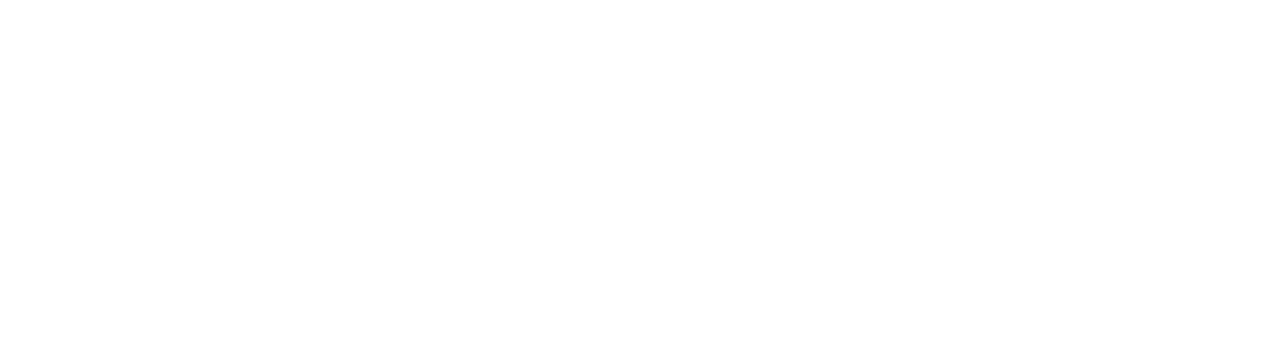
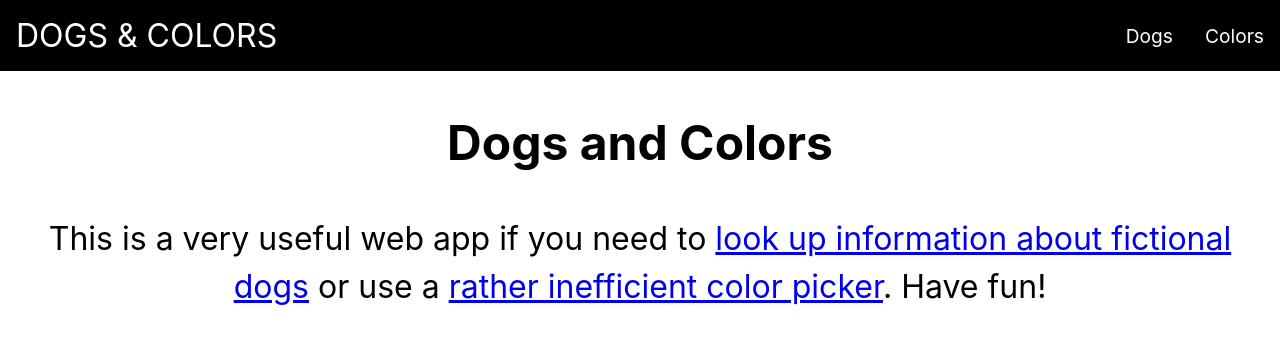
Before and after one commit to Lactantius/react-dogs-colors, a React (Create React App) app: page / in a window 1280 px wide. Before the commit this address had no page. Shown: the top 344 px of the page. Built offline with nearby package versions, Linux system fonts and the light colour scheme.

Commit message:
Add home and navbar

```diff
--- a/src/App.css
+++ b/src/App.css
@@ -43,6 +43,10 @@
   margin-bottom: 3rem;
 }
 
+h1 {
+  font-size: 4rem;
+}
+
 h2 {
   font-size: 3rem;
 }
--- a/src/App.tsx
+++ b/src/App.tsx
@@ -5,6 +5,7 @@
 import { ColorData, AllProps } from "./types";
 
 import Router from "./Router";
+import NavBar from "./NavBar";
 
 function App({ dogs, colors }: AllProps) {
   const [colorList, setColorList] = useState(colors);
@@ -12,9 +13,12 @@
     setColorList((list) => [color, ...list]);
 
   return (
-    <BrowserRouter>
-      <Router dogs={dogs} colors={colorList} addColor={addColor} />
-    </BrowserRouter>
+    <>
+      <BrowserRouter>
+        <NavBar />
+        <Router dogs={dogs} colors={colorList} addColor={addColor} />
+      </BrowserRouter>
+    </>
   );
 }
 
--- /dev/null
+++ b/src/Home.css
@@ -0,0 +1,6 @@
+.Home {
+  text-align: center;
+  font-size: 2rem;
+  margin: 3rem;
+  line-height: 3rem;
+}
--- /dev/null
+++ b/src/Home.tsx
@@ -0,0 +1,19 @@
+import React from "react";
+import { Link } from "react-router-dom";
+
+import "./Home.css";
+
+function Home(): JSX.Element {
+  return (
+    <div className="Home">
+      <h2>Dogs and Colors</h2>
+      <p>
+        This is a very useful web app if you need to{" "}
+        <Link to="/dogs">look up information about fictional dogs</Link> or use
+        a <Link to="/colors">rather inefficient color picker</Link>. Have fun!
+      </p>
+    </div>
+  );
+}
+
+export default Home;
--- /dev/null
+++ b/src/NavBar.css
@@ -0,0 +1,26 @@
+.NavBar {
+  display: flex;
+  align-content: center;
+  align-items: center;
+  background-color: black;
+  padding: 1rem;
+}
+
+.NavBar a {
+  color: white;
+  text-decoration: none;
+}
+
+.NavBar-title {
+  font-size: 2rem;
+  text-transform: uppercase;
+}
+
+.NavBar ul {
+  list-style: none;
+  display: flex;
+  gap: 2rem;
+  font-size: 1.2rem;
+  margin: auto;
+  margin-right: 0;
+}
--- /dev/null
+++ b/src/NavBar.tsx
@@ -0,0 +1,24 @@
+import React from "react";
+import { NavLink } from "react-router-dom";
+
+import "./NavBar.css";
+
+function NavBar() {
+  return (
+    <nav className="NavBar">
+      <NavLink to="/" className="NavBar-title">
+        Dogs & Colors
+      </NavLink>
+      <ul>
+        <li>
+          <NavLink to="/dogs">Dogs</NavLink>
+        </li>
+        <li>
+          <NavLink to="/colors">Colors</NavLink>
+        </li>
+      </ul>
+    </nav>
+  );
+}
+
+export default NavBar;
--- a/src/Router.tsx
+++ b/src/Router.tsx
@@ -8,6 +8,7 @@
 import ColorNew from "./ColorNew";
 import Color from "./Color";
 import ColorList from "./ColorList";
+import Home from "./Home";
 
 function Router({ dogs, colors, addColor }: AllProps) {
   return (
@@ -20,6 +21,7 @@
       />
       <Route path="colors/:name" element={<Color colors={colors} />} />
       <Route path="colors" element={<ColorList colors={colors} />} />
+      <Route path="*" element={<Home />} />
     </Routes>
   );
 }
```
